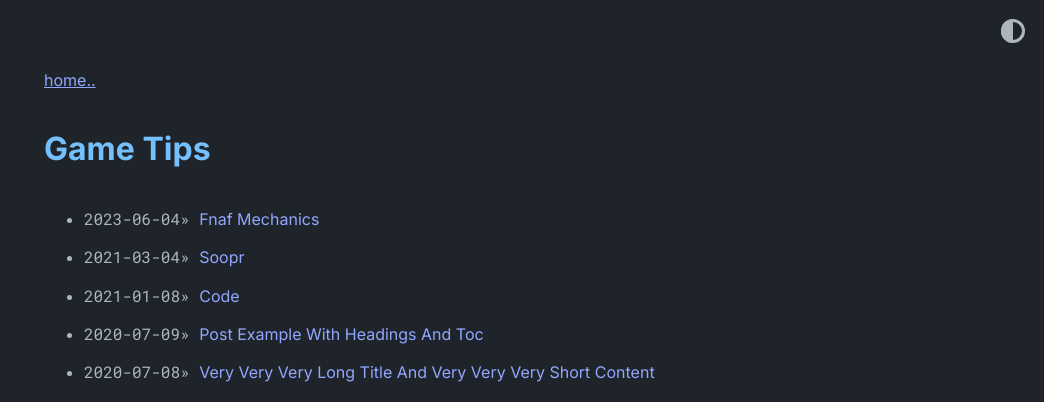
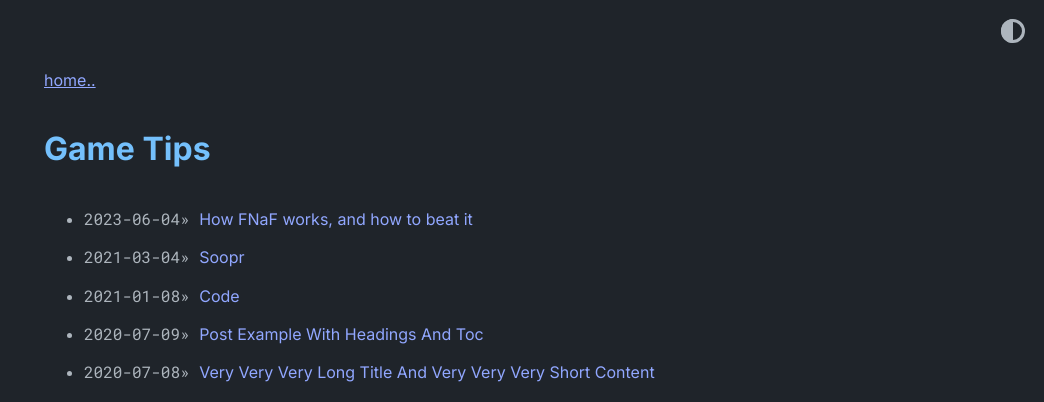
Before and after one commit to game-tips/game-tips.github.io, a Jekyll site: the page built from blog.html, in a window 1280 px wide. Shown: the top 402 px of the page, without its empty margins (236-1280 px from the left). Built offline with Jekyll 4.4.1, drawn with Linux system fonts in a browser that asks for light colours.

Commit message:
maybe fixed it?

```diff
--- a/_posts/2023-06-04-fnaf-mechanics.md
+++ b/_posts/2023-06-04-fnaf-mechanics.md
@@ -1 +1,8 @@
+---
+layout: post
+author: Abhinav Saxena
+title: "How FNaF works, and how to beat it"
+tags: [horror, fnaf-series]
+---
+
 Game
```
